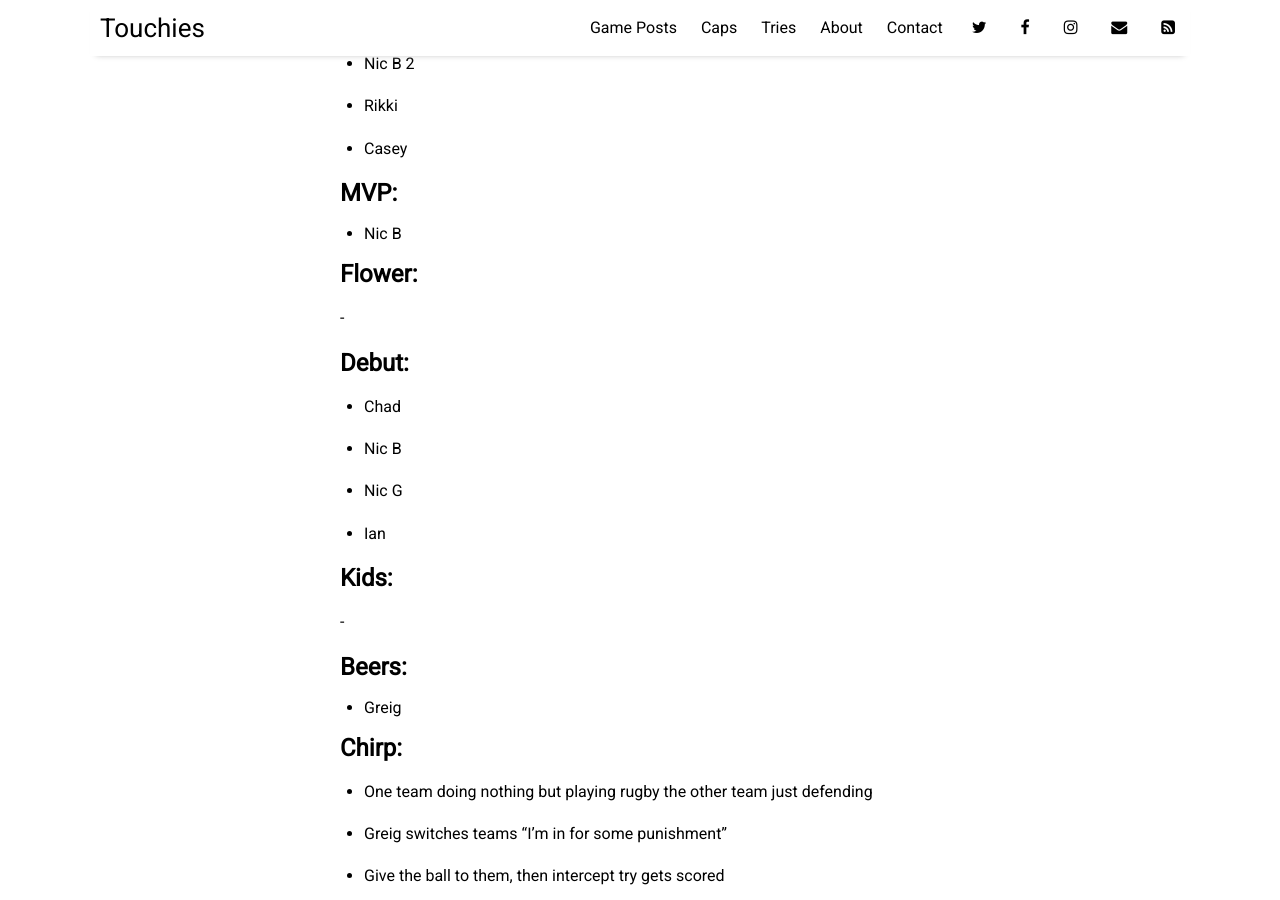
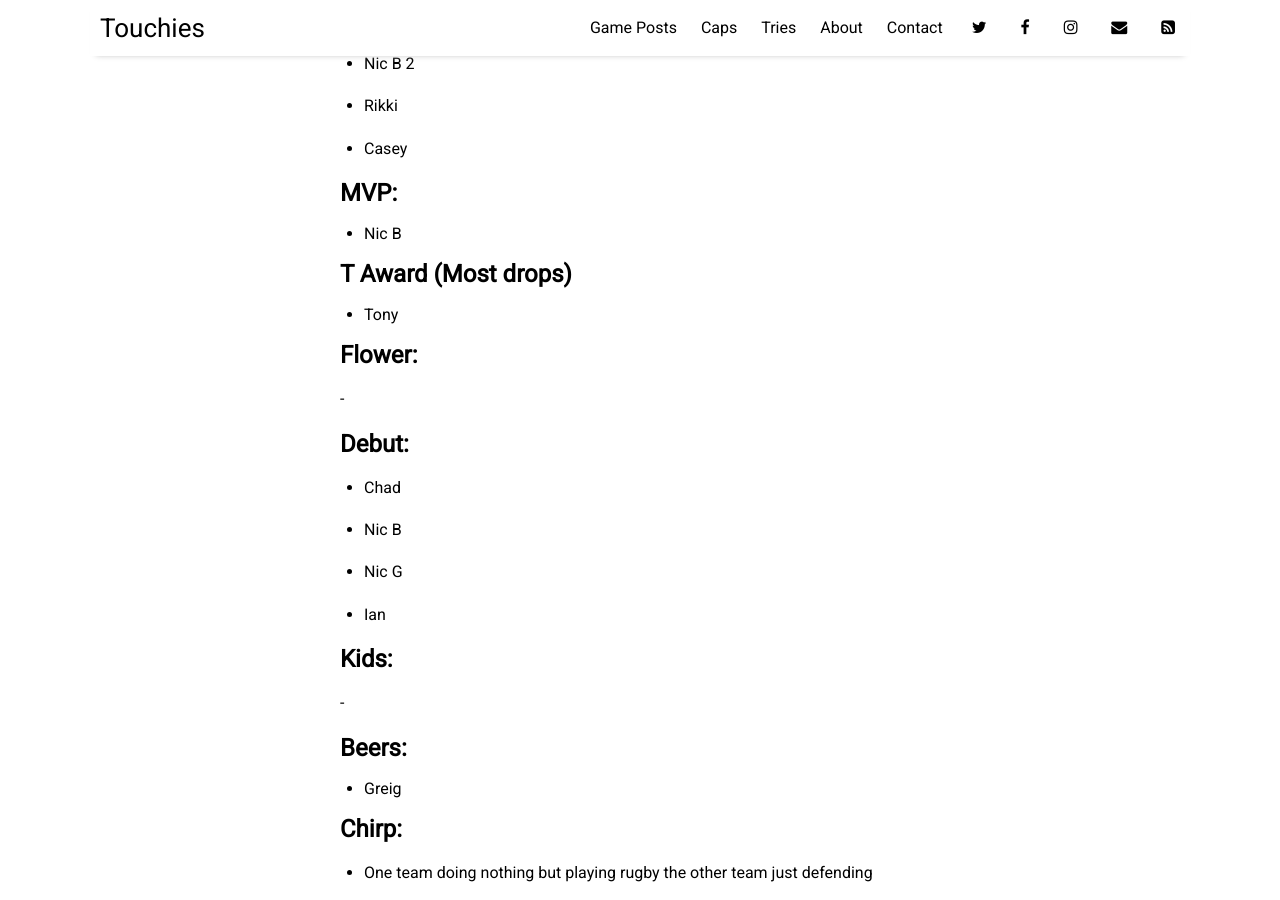
Before and after one commit to sundayrugby/sundayrugby.github.io, a Jekyll site: the page built from _posts/2022-06-26-J.md, in a window 1280 px wide and 900 px high, scrolled down 1503 px. Built offline with Jekyll 4.4.1, drawn with Linux system fonts in a browser that asks for light colours; nearby versions of some CDN libraries.

Commit message:
Update 2022-06-26-J.md

```diff
--- a/_posts/2022-06-26-J.md
+++ b/_posts/2022-06-26-J.md
@@ -70,6 +70,11 @@ image: 2022_06_26.jpg
 * Nic B
 
 
+## T Award (Most drops)
+
+* Tony
+
+
 ## Flower:
 
 -
```
